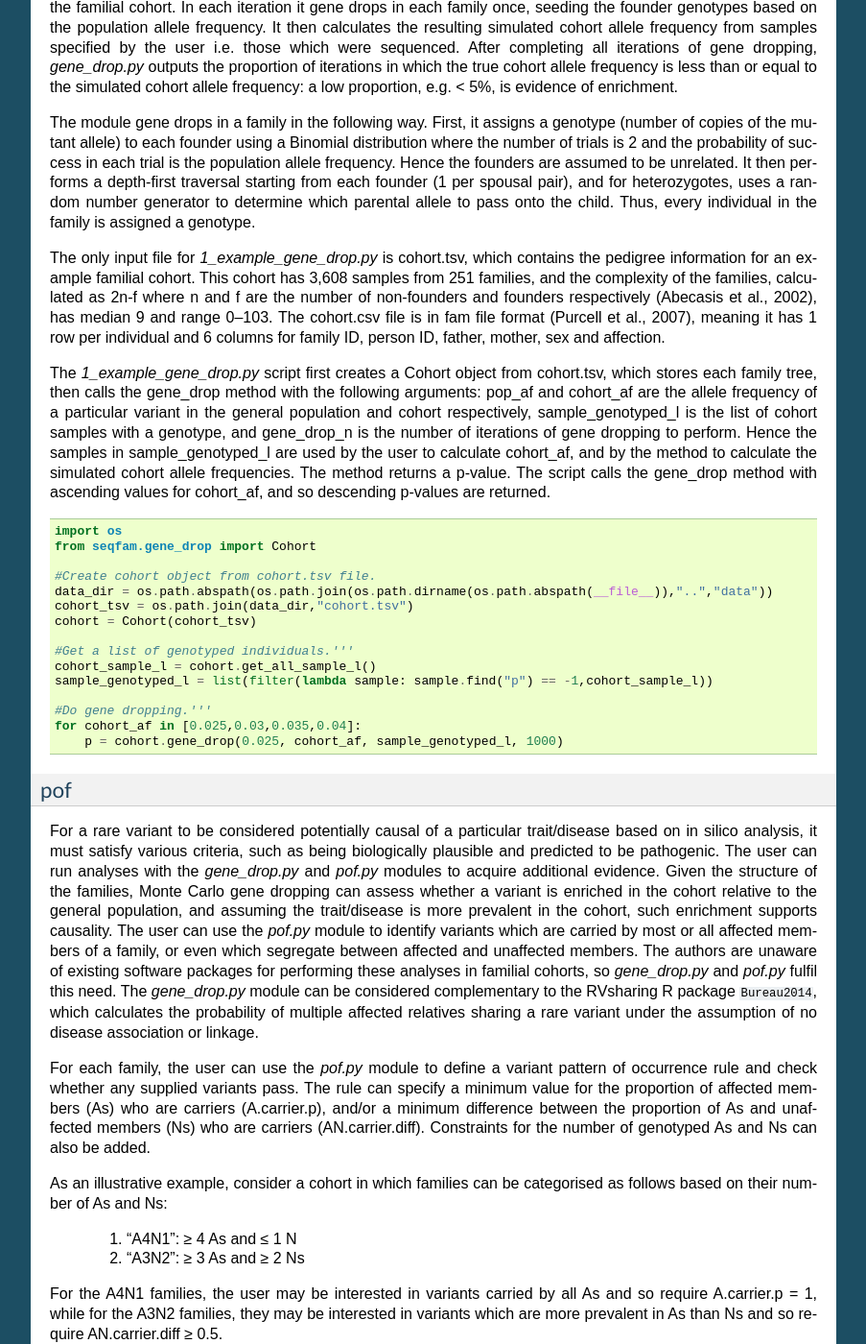
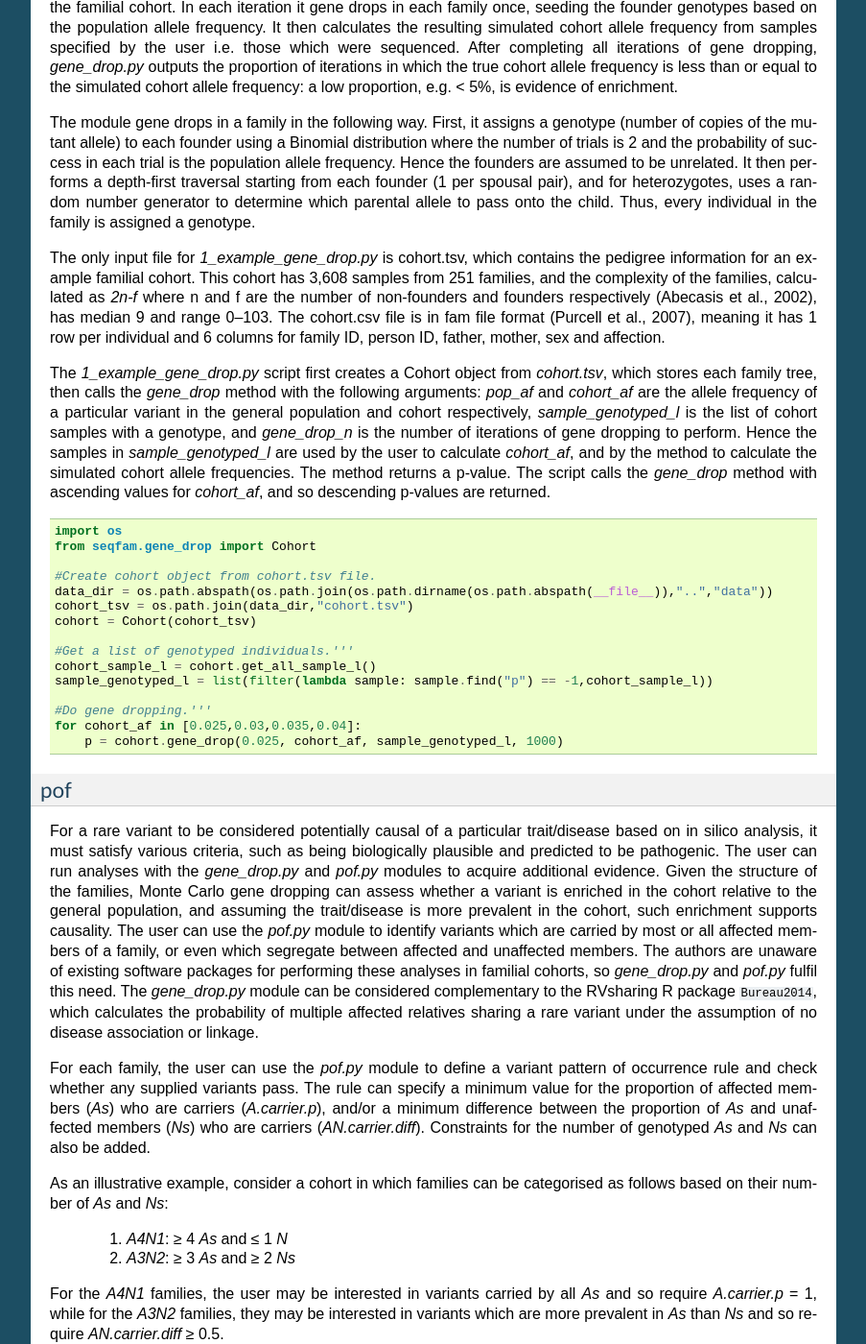
Before and after one commit to mframpton/seqfam, a Sphinx documentation site: the page built from docs/tutorial_and_api.rst, in a window 1280 px wide and 1400 px high, scrolled down 2894 px. Shown: the whole window at 96% size, without its empty margins (198-1101 px from the left). Built offline with Sphinx 7.4.7, drawn with Linux system fonts in a browser that asks for light colours; cross-references to code outside the pages are shown as plain code; some of the changed text lies outside the part shown.

Commit message:
Text editing.

```diff
--- a/docs/tutorial_and_api.rst
+++ b/docs/tutorial_and_api.rst
@@ -104,13 +104,13 @@ It then performs a depth-first traversal starting from each founder (1 per spous
 Thus, every individual in the family is assigned a genotype.
 
 The only input file for *1_example_gene_drop.py* is cohort.tsv, which contains the pedigree information for an example familial cohort.
-This cohort has 3,608 samples from 251 families, and the complexity of the families, calculated as 2n-f where n and f are the number of non-founders and founders respectively (Abecasis et al., 2002), has median 9 and range 0–103.
+This cohort has 3,608 samples from 251 families, and the complexity of the families, calculated as *2n-f* where n and f are the number of non-founders and founders respectively (Abecasis et al., 2002), has median 9 and range 0–103.
 The cohort.csv file is in fam file format (Purcell et al., 2007), meaning it has 1 row per individual and 6 columns for family ID, person ID, father, mother, sex and affection.
 
-The *1_example_gene_drop.py* script first creates a Cohort object from cohort.tsv, which stores each family tree, then calls the gene_drop method with the following arguments: pop_af and cohort_af are the allele frequency of a particular variant in the general population and cohort respectively, sample_genotyped_l is the list of cohort samples with a genotype, and gene_drop_n is the number of iterations of gene dropping to perform.
-Hence the samples in sample_genotyped_l are used by the user to calculate cohort_af, and by the method to calculate the simulated cohort allele frequencies.
+The *1_example_gene_drop.py* script first creates a Cohort object from *cohort.tsv*, which stores each family tree, then calls the *gene_drop* method with the following arguments: *pop_af* and *cohort_af* are the allele frequency of a particular variant in the general population and cohort respectively, *sample_genotyped_l* is the list of cohort samples with a genotype, and *gene_drop_n* is the number of iterations of gene dropping to perform.
+Hence the samples in *sample_genotyped_l* are used by the user to calculate *cohort_af*, and by the method to calculate the simulated cohort allele frequencies.
 The method returns a p-value.
-The script calls the gene_drop method with ascending values for cohort_af, and so descending p-values are returned.
+The script calls the *gene_drop* method with ascending values for *cohort_af*, and so descending p-values are returned.
 
 .. code-block:: python
 
@@ -141,20 +141,20 @@ The authors are unaware of existing software packages for performing these analy
 The *gene_drop.py* module can be considered complementary to the RVsharing R package :cite:`Bureau2014`, which calculates the probability of multiple affected relatives sharing a rare variant under the assumption of no disease association or linkage.
 
 For each family, the user can use the *pof.py* module to define a variant pattern of occurrence rule and check whether any supplied variants pass.
-The rule can specify a minimum value for the proportion of affected members (As) who are carriers (A.carrier.p), and/or a minimum difference between the proportion of As and unaffected members (Ns) who are carriers (AN.carrier.diff).
-Constraints for the number of genotyped As and Ns can also be added.
+The rule can specify a minimum value for the proportion of affected members (*As*) who are carriers (*A.carrier.p*), and/or a minimum difference between the proportion of *As* and unaffected members (*Ns*) who are carriers (*AN.carrier.diff*).
+Constraints for the number of genotyped *As* and *Ns* can also be added.
 
-As an illustrative example, consider a cohort in which families can be categorised as follows based on their number of As and Ns:
+As an illustrative example, consider a cohort in which families can be categorised as follows based on their number of *As* and *Ns*:
 
-    1. “A4N1”: ≥ 4 As and ≤ 1 N
+    1. *A4N1*: ≥ 4 *As* and ≤ 1 *N*
 
-    2. “A3N2”: ≥ 3 As and ≥ 2 Ns
+    2. *A3N2*: ≥ 3 *As* and ≥ 2 *Ns*
 
-For the A4N1 families, the user may be interested in variants carried by all As and so require A.carrier.p = 1, while for the A3N2 families, they may be interested in variants which are more prevalent in As than Ns and so require AN.carrier.diff ≥ 0.5.
+For the *A4N1* families, the user may be interested in variants carried by all *As* and so require *A.carrier.p* = 1, while for the *A3N2* families, they may be interested in variants which are more prevalent in *As* than *Ns* and so require *AN.carrier.diff* ≥ 0.5.
 
 There are no input files for *2_example_pof.py*.
-The example script first creates a Pof object which stores a couple of Family objects, each representing an example family and its variant pattern of occurrence rule.
-Next it calls the Pof object’s get_family_pass_name_l method with the argument genotypes_s, which is a Pandas Series containing sample genotypes for a particular variant.
+The example script first creates a *Pof* object which stores a couple of *Family* objects, each representing an example family and its variant pattern of occurrence rule.
+Next it calls the *Pof* object’s *get_family_pass_name_l* method with the argument *genotypes_s*, which is a Pandas Series containing sample genotypes for a particular variant.
 The method returns a list of families whose pattern of occurrence rule is passed by this variant.
 
 .. code-block:: python
@@ -199,7 +199,7 @@ For each variant group, having aggregated the variants, *gene_burden.py* will pe
 
    \chi^2 = 2(ll_{h0} - ll_{h1}); df = df_{h1} - df_{h0}
 
-where ll is log-likelihood, h1 is the alternative hypothesis, h0 is the null hypothesis and df is degrees of freedom.
+where *ll* is log-likelihood, *h1* is the alternative hypothesis, *h0* is the null hypothesis and *df* is degrees of freedom.
 Specifically, it is a log-likelihood ratio test on null and alternative hypothesis logit models where the dependent variable is derived from affection status, the variant variables (aggregated and/or unaggregated) are independent variables in the alternative model and the covariates are independent variables in both.
 The logit models are fitted using the Broyden–Fletcher–Goldfarb–Shanno (BFGS) algorithm.
 
@@ -316,7 +316,12 @@ The map tasks requiring execution are map tasks which have not previously comple
 Given these lists, the *sge.py* module can create all necessary scripts/files for submitting and running an array job.
 This includes scripts for all map tasks, a text file specifying that only the map tasks requiring execution should run, and a master executable submit script for submitting the array job to the job scheduler.
 
-There are no input files for 5_test_sge.py. This script first makes lists of map tasks (map_task_l), map tasks to execute (map_task_exec_l), and reduce tasks (reduce_task_l). Here map_tasks_exec_l contains every other map task. Next, the script creates an SGE object which stores the directory where job scripts will be written (here data/sge). Finally, it calls the object’s make_map_reduce_jobs method with the following arguments: a prefix for all job script names (here “test”) and the above 3 lists. This writes the job scripts, and were they for a real array job (they are not), the user could then submit it to the job scheduler by running the master executable submit script data/sge/submit_map_reduce.sh. The test.map_task_exec.txt file specifies which map tasks to run i.e. the map tasks in the map_tasks_exec_l list.
+There are no input files for *5_test_sge.py*. This script first makes lists of map tasks (*map_task_l*), map tasks to execute (*map_task_exec_l*), and reduce tasks (*reduce_task_l*).
+Here *map_tasks_exec_l* contains every other map task.
+Next, the script creates an SGE object which stores the directory where job scripts will be written (here data/sge).
+Finally, it calls the object’s *make_map_reduce_jobs* method with the following arguments: a prefix for all job script names (here “test”) and the above 3 lists.
+This writes the job scripts, and were they for a real array job (they are not), the user could then submit it to the job scheduler by running the master executable submit script data/sge/submit_map_reduce.sh.
+The *test.map_task_exec.txt* file specifies which map tasks to run i.e. the map tasks in the *map_tasks_exec_l* list.
 
 .. code-block:: python
 
```
